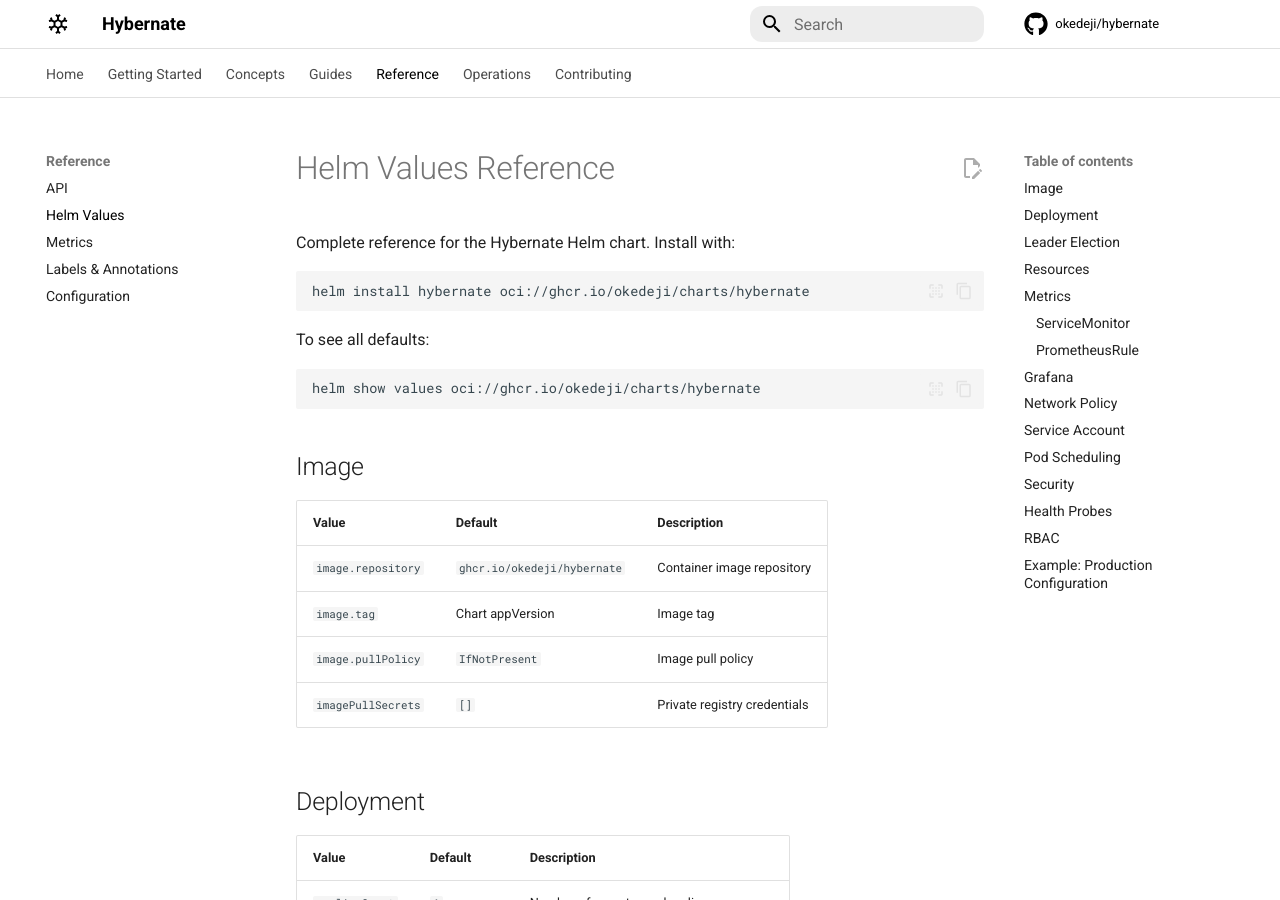
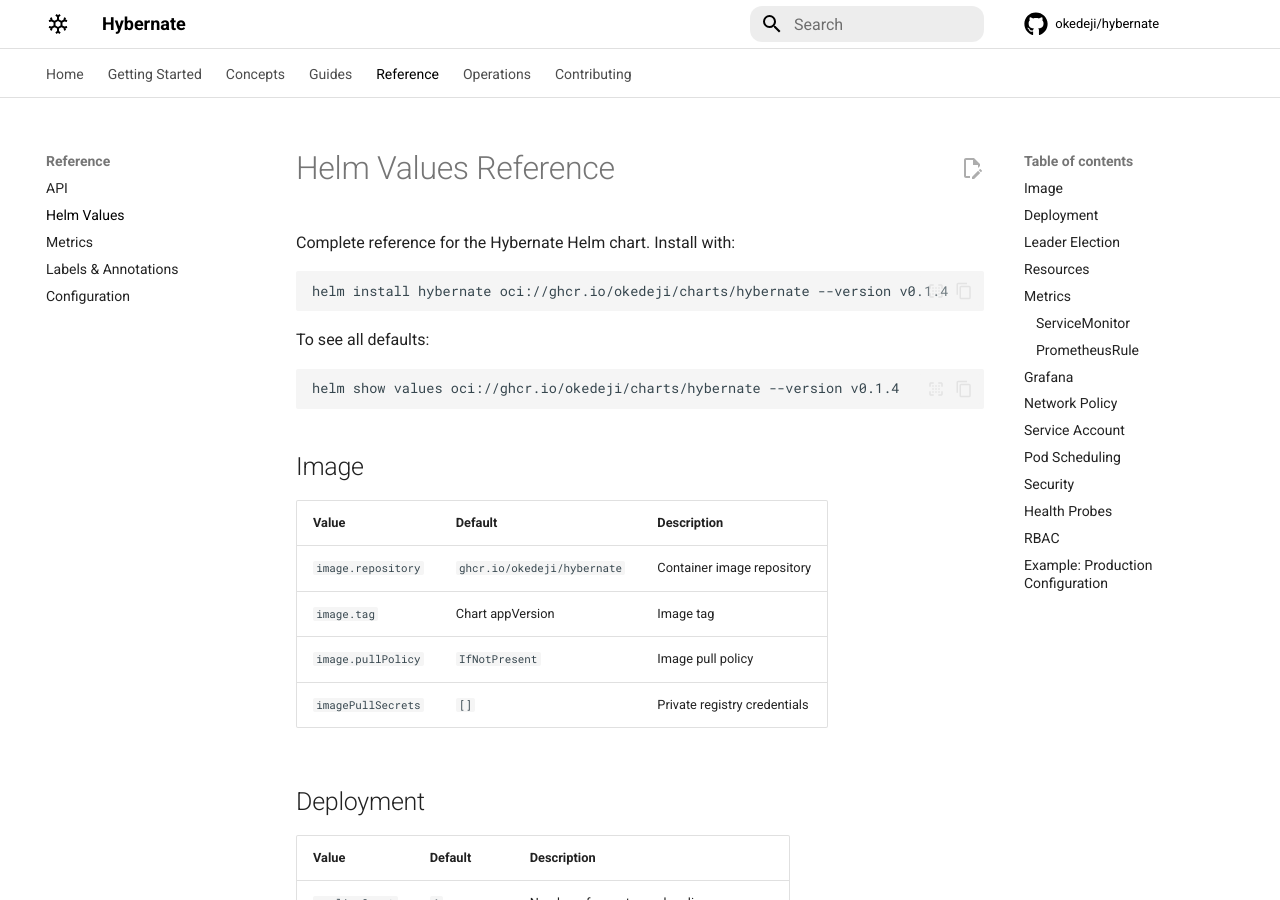
Before and after one commit to okedeji/hybernate, an MkDocs documentation site: the page built from docs/reference/helm-values.md, in a window 1280 px wide and 900 px high. Built offline with MkDocs 1.6.1 and Material for MkDocs 9.7.7, drawn with Linux system fonts in a browser that asks for light colours; comment, search, counter and statistics services are not loaded.

Commit message:
fix(release): remove invalid latest tag and add --version to docs

````diff
--- a/docs/reference/helm-values.md
+++ b/docs/reference/helm-values.md
@@ -3,13 +3,13 @@
 Complete reference for the Hybernate Helm chart. Install with:
 
 ```bash
-helm install hybernate oci://ghcr.io/okedeji/charts/hybernate
+helm install hybernate oci://ghcr.io/okedeji/charts/hybernate --version v0.1.4
 ```
 
 To see all defaults:
 
 ```bash
-helm show values oci://ghcr.io/okedeji/charts/hybernate
+helm show values oci://ghcr.io/okedeji/charts/hybernate --version v0.1.4
 ```
 
 ## Image
@@ -184,6 +184,7 @@ affinity:
 
 ```bash
 helm install hybernate oci://ghcr.io/okedeji/charts/hybernate \
+  --version v0.1.4 \
   -f values-production.yaml \
   -n hybernate-system --create-namespace
 ```
````
Also changed, not shown: CHANGELOG.md (+0 -1 lines), README.md (+1 -0 lines), docs/getting-started/installation.md (+1 -0 lines), 2 other files.
